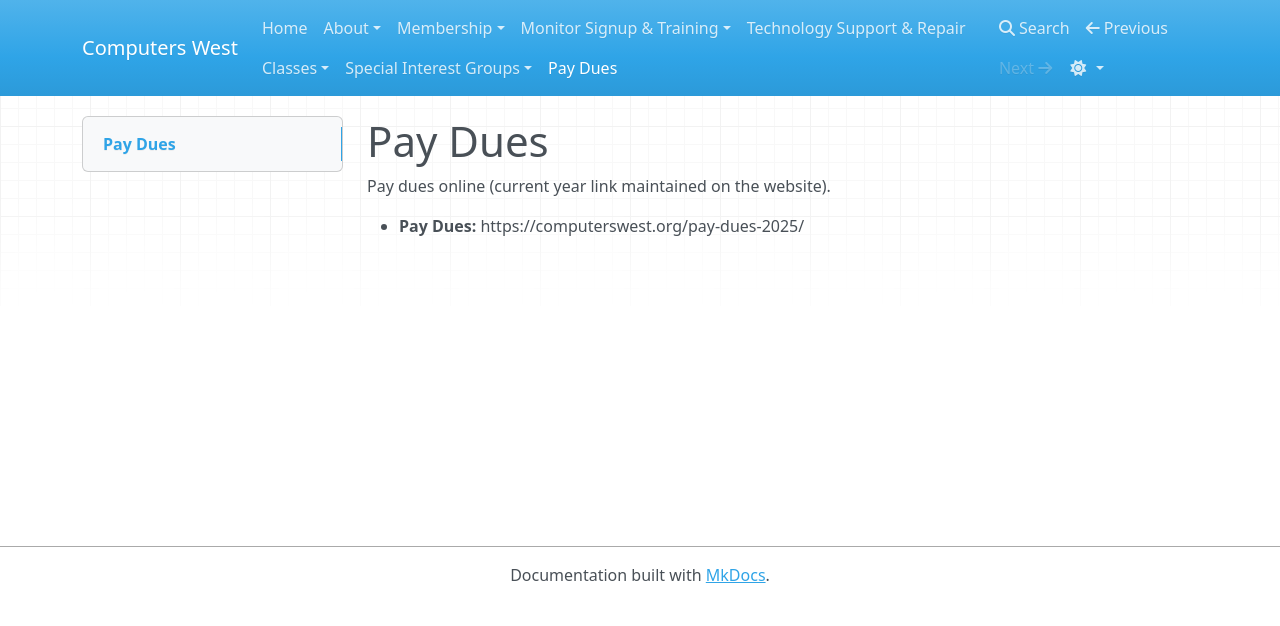
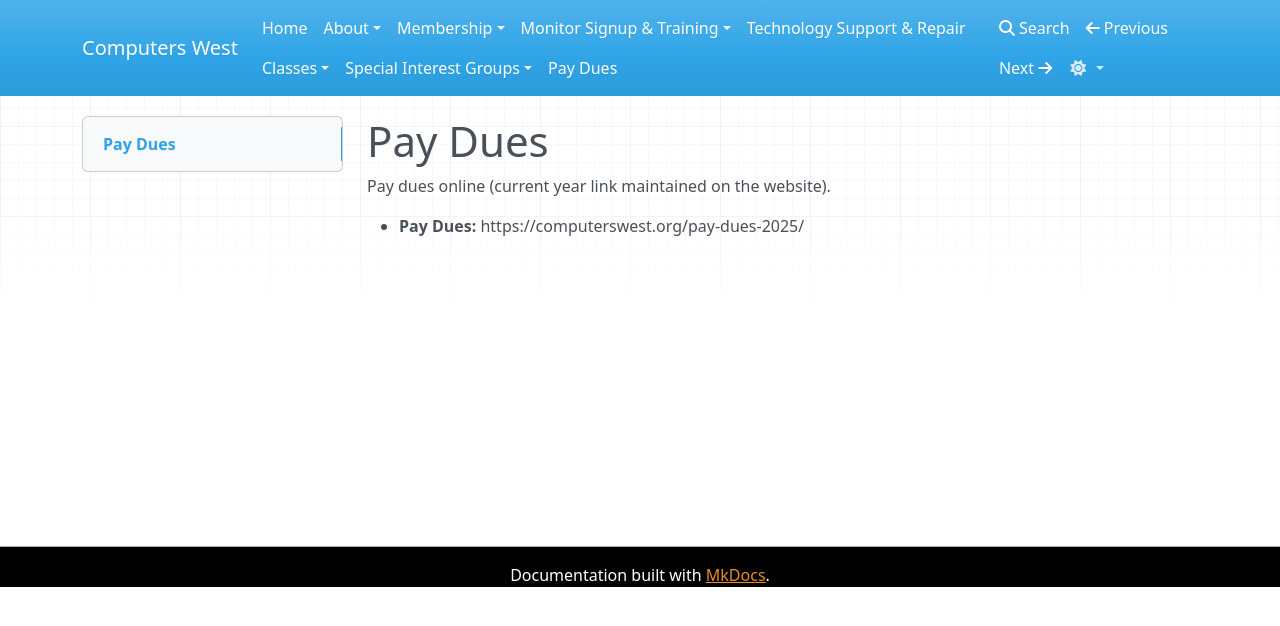
Before and after one commit to dwighthubbard/computerswest, an MkDocs documentation site: the page built from docs/pay-dues.md, in a window 1280 px wide. Shown: the top 626 px of the page. Built offline with MkDocs 1.6.1, drawn with Linux system fonts in a browser that asks for light colours; nearby versions of some CDN libraries.

Commit message:
Align theme colors with Computers West branding

```diff
--- /dev/null
+++ b/docs/stylesheets/theme.css
@@ -0,0 +1,81 @@
+/* Brand color tokens derived from the Computers West palette */
+:root {
+  --cw-primary: #ff6c43;
+  --cw-secondary: #ea8d23;
+  --cw-dark: #000000;
+  --cw-light: #ffffff;
+}
+
+/* Update the top navigation bar to use the brand gradient */
+.navbar.navbar-default,
+.navbar.navbar-inverse {
+  background: linear-gradient(90deg, var(--cw-primary), var(--cw-secondary));
+  border-color: var(--cw-secondary);
+}
+
+.navbar .navbar-brand,
+.navbar .nav > li > a,
+.navbar .nav > li > a:focus {
+  color: var(--cw-light) !important;
+}
+
+.navbar .navbar-brand:hover,
+.navbar .nav > li > a:hover,
+.navbar .nav > .active > a,
+.navbar .nav > .active > a:hover,
+.navbar .nav > .active > a:focus {
+  color: var(--cw-light) !important;
+  background-color: rgba(0, 0, 0, 0.15) !important;
+}
+
+/* Highlight dropdown caret for better contrast */
+.navbar .nav > li > a .caret {
+  border-top-color: var(--cw-light);
+  border-bottom-color: var(--cw-light);
+}
+
+/* Primary links mirror the brand colors */
+a,
+a:visited {
+  color: var(--cw-primary);
+}
+
+a:hover,
+a:focus {
+  color: var(--cw-secondary);
+}
+
+/* Buttons and callouts adopt the orange brand */
+.btn-primary,
+.btn-success,
+.btn-info {
+  background-color: var(--cw-primary);
+  border-color: var(--cw-secondary);
+}
+
+.btn-primary:hover,
+.btn-primary:focus,
+.btn-success:hover,
+.btn-success:focus,
+.btn-info:hover,
+.btn-info:focus {
+  background-color: var(--cw-secondary);
+  border-color: var(--cw-primary);
+}
+
+/* Improve footer contrast with brand accent */
+footer,
+.footer {
+  background-color: var(--cw-dark);
+  color: var(--cw-light);
+}
+
+footer a,
+.footer a {
+  color: var(--cw-secondary);
+}
+
+footer a:hover,
+.footer a:hover {
+  color: var(--cw-primary);
+}
--- a/mkdocs.yml
+++ b/mkdocs.yml
@@ -3,6 +3,8 @@
 theme:
   name: mkdocs
   user_color_mode_toggle: true
+extra_css:
+  - stylesheets/theme.css
 nav:
   - Home: index.md
   - About:
```
